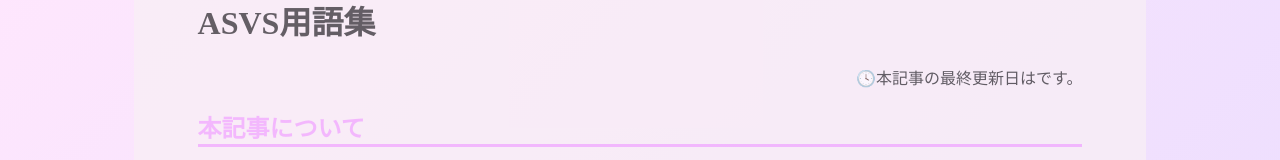
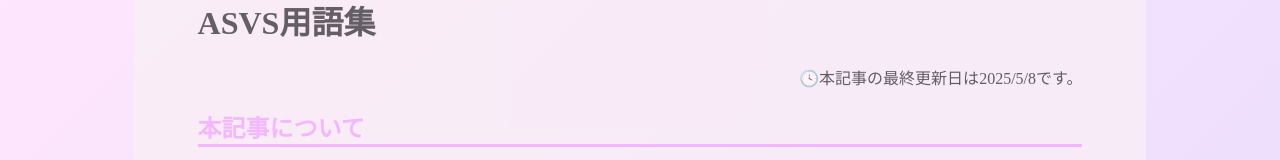
Before and after one commit to tomonarimomoka/blog-react, a React (Vite) app in the folder tech-blog/: page /Security in a window 1280 px wide. Shown: the part 127-287 px from the top of the page. Built offline with nearby package versions, Linux system fonts and the light colour scheme.

Commit message:
'最終更新日のコンポーネントを修正'

```diff
--- a/tech-blog/src/Parts.tsx
+++ b/tech-blog/src/Parts.tsx
@@ -31,25 +31,19 @@ export const ArticalListBox: FC<{ title: string , fileName:string , explain:stri
   );
 }
 // export const Head : FC<{title:string}> = (title) => {
+//   // 時間を取得
+//   // window.dataLayer = window.dataLayer || [];
+//   // function gtag(){dataLayer.push(arguments);}
+//   // gtag('js', new Date());
+//   // gtag('config', 'G-LG6VXEVGW8');
 //   return(
 //     <>
 //       <head>
 //         <title>{title}</title>
-//         <link rel="icon" href="../素材/favicon.ico">
 //         {/* <!-- Google tag (gtag.js) --> */}
 //         <script async src="https://www.googletagmanager.com/gtag/js?id=G-LG6VXEVGW8"></script>
-//         <script>
-//           window.dataLayer = window.dataLayer || [];
-//           function gtag(){dataLayer.push(arguments);}
-//           gtag('js', new Date());
-
-//           gtag('config', 'G-LG6VXEVGW8');
-//         </script>
 //         {/* <!-- Google AdSense --> */}
 //         <script async src="https://pagead2.googlesyndication.com/pagead/js/adsbygoogle.js?client=ca-pub-2761899560206236" crossorigin="anonymous"></script>
-
-//         <meta charset="UTF-8">
-//         <link rel="stylesheet" href="../style.css">
 //         <meta name="viewport" content="width=device-width, initial-scale=1.0">
 //       </head>
 //     </>
@@ -110,21 +104,19 @@ export const References: FC<{contens:string[][]}> = ({contens}) => {
 }
 
 export const LastUpdate: FC<{}> =() => {
+
+  /* 更新日の取得 */
+  const last = new Date(document.lastModified);
+  const year = last.getFullYear();
+  const month = last.getMonth() + 1;
+  const date = last.getDate();
+
+  const dateString :string =  year + '/' + month + '/' + date;
   return(
     <div className="right">
       🕓本記事の最終更新日は
-      <time id="modify"></time>
+      <time>{dateString}</time>
       です。
-      <script>
-        /* 更新日の取得 */
-        const last = new Date(document.lastModified);
-        const year = last.getFullYear();
-        const month = last.getMonth() + 1;
-        const date = last.getDate();
-        /* 日付を書き換える */
-        const target = document.getElementById('modify');
-        target.textContent = year + '-' + month + '-' + date;
-      </script>
     </div>
   )
 }
```
